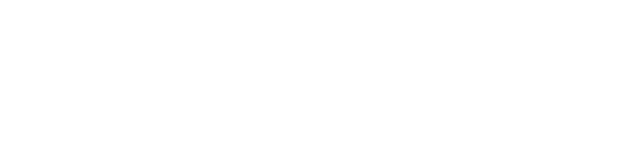
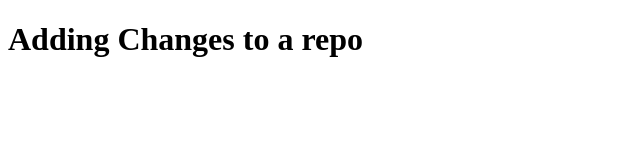
Before and after one commit to legit-develop/git-learn-branch, a plain HTML site: page index.html in a window 1280 px wide. Shown: the whole page, without its empty margins (0-640 px from the left). Drawn offline with Linux system fonts and the light colour scheme.

Commit message:
Update index.html

```diff
--- a/index.html
+++ b/index.html
@@ -4,7 +4,9 @@
     <meta charset="UTF-8" />
     <meta http-equiv="X-UA-Compatible" content="IE=edge" />
     <meta name="viewport" content="width=device-width, initial-scale=1.0" />
-    <title>Document</title>
+    <title>Contribution Branch</title>
   </head>
-  <body></body>
+  <body>
+    <h1>Adding Changes to a repo</h1>
+  </body>
 </html>
```
